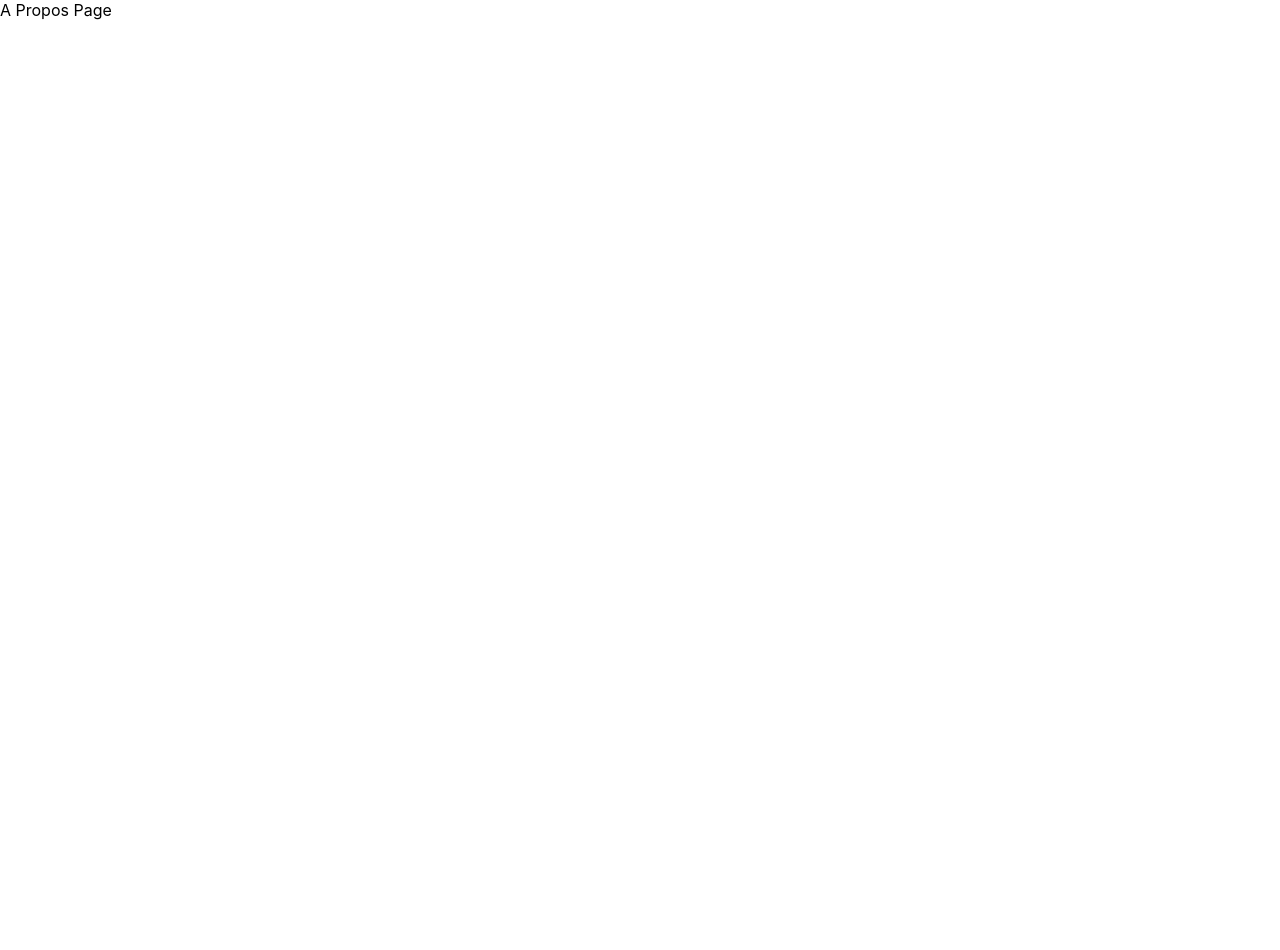
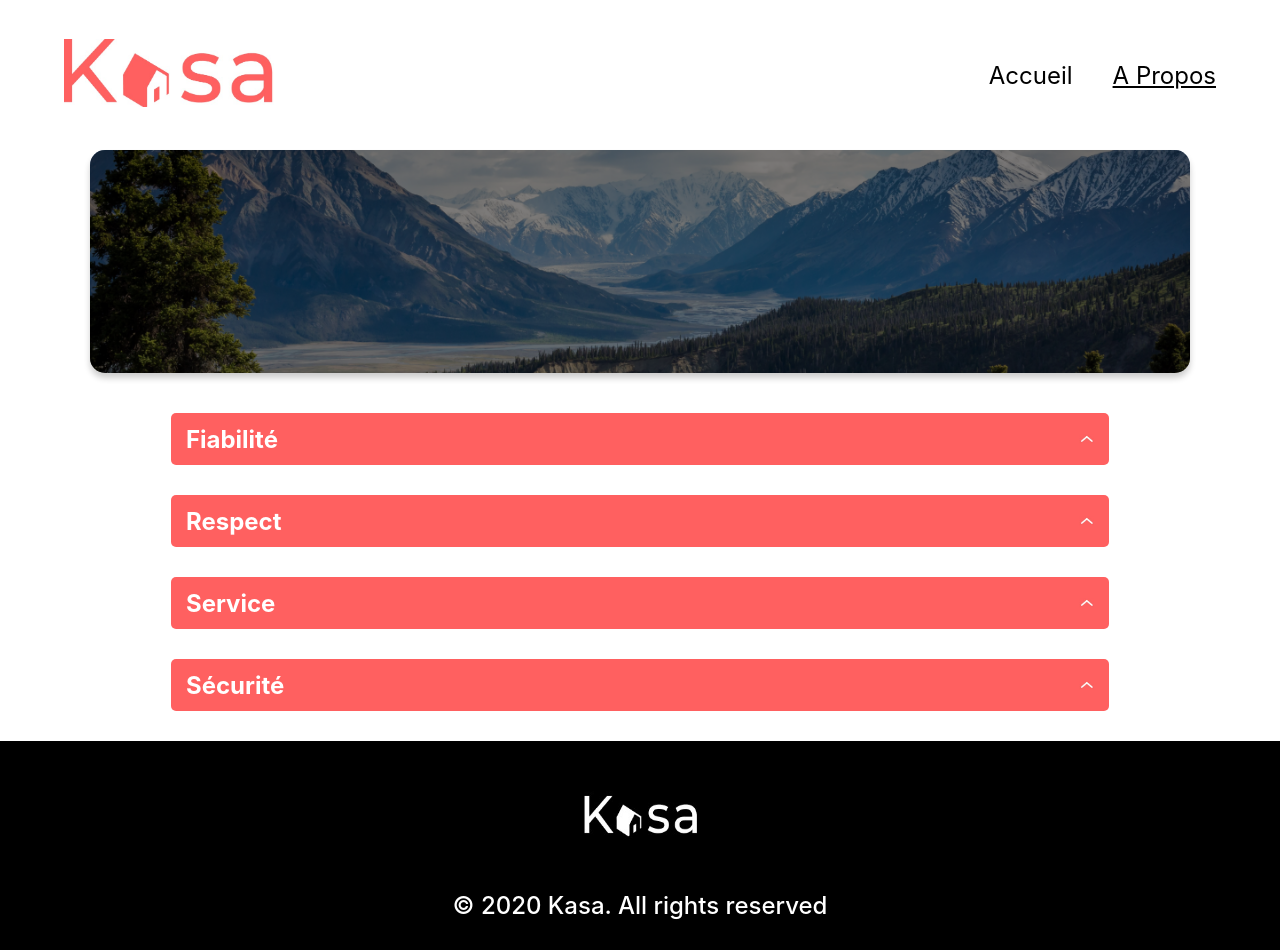
Before and after one commit to cerinetbls/projet-5, a React (Create React App) app: page /Apropos in a window 1280 px wide. Before the commit the page ends 800 px from the top, so only its background shows below. Built offline with nearby package versions, Linux system fonts and the light colour scheme.

Commit message:
Création de la page A propos

```diff
--- /dev/null
+++ b/src/components/Collapse/Collapse.js
@@ -0,0 +1,45 @@
+import React, { useState } from 'react';
+import './Collapse.scss';
+import flechUp from '../../assets/hightArrow.jpg';
+
+function Collapse({ title, content }) {
+    const [open, setOpen] = useState(false);
+
+    const handleToggle = (event) => {
+        // Vérifier si la cible du clic est l'image hightArrow
+        if (event.target.tagName === 'IMG') {
+            setOpen(!open);
+        }
+    };
+
+    return (
+        <div className='Collapse__container'>
+            <div className={`Collapse ${open ? "open" : ""}`}>
+                <div className='Collapse__title' onClick={handleToggle}>
+                    <h2>{title}</h2>
+                    <img
+                        src={flechUp}
+                        alt={open ? "Up" : "Down"}
+                        className={open ? "Collapse__title_img rotate" : "Collapse__title_img"}
+                    />
+                </div>
+                <div className='Collapse__content'>
+                    {open && (
+                        Array.isArray(content) ? (
+                            <ul>
+                                {content.map((item, index) => (
+                                    <li key={index}>{item}</li>
+                                ))}
+                            </ul>
+                        ) : (
+                            <p>{content}</p>
+                        )
+                    )}
+                </div>
+            </div>
+        </div>
+    );
+}
+
+
+export default Collapse;
--- /dev/null
+++ b/src/components/Collapse/Collapse.scss
@@ -0,0 +1,196 @@
+@import '../../App.scss';
+
+// Déclaration des variables
+$transition-speed: 0.3s;
+$transition-slow-speed: 1.5s;
+$rotate-angle: 180deg;
+
+// Animation de slide vers le bas
+@keyframes slide-down {
+    0% {
+        opacity: 0;
+        transform: translateY(-80px);
+    }
+    100% {
+        opacity: 1;
+        transform: translateY(0px);
+    }
+}
+
+// Conteneur principal pour la collapse
+.Collapse__container {
+    display: flex;
+    flex-direction: column;
+    border-radius: $radius1;
+    margin: $margin-base;
+    align-items: center;
+    max-width: $pages-width;
+    width: $psize84;
+
+    .Collapse {
+        display: flex;
+        flex-direction: column;
+        align-items: center;
+        border-radius: $radius1;
+        margin-bottom: $size3;
+        width: $content-large-width;
+
+        // Style lorsque la collapse est ouverte
+        &.open {
+            .Collapse__title img {
+                transform: rotate($rotate-angle);
+            }
+            .Collapse__content {
+                display: block;
+                opacity: 1;
+                width: $content-large-width;
+                transition: $transition-slow-speed;
+                max-height: $pages1-height;
+            }
+        }
+
+        // Titre de la collapse
+        .Collapse__title {
+            display: flex;
+            height: $size52;
+            width: $content-large-width;
+            background-color: $primary-color;
+            padding: $size0 $size2 $size0 $size15;
+            border-radius: $radius1;
+            align-items: center;
+            position: relative;
+
+            h2 {
+                color: $tertiary-color;
+                font-size: $title2;
+                font-weight: $weight1;
+            }
+
+            img {
+                cursor: pointer;
+                position: absolute;
+                height: $size1;
+                width: $size15;
+                color: $tertiary-color;
+                right: $size15;
+                transition: transform $transition-speed ease;
+            }
+        }
+
+        // Contenu de la collapse
+        .Collapse__content {
+            display: none;
+            opacity: 0;
+            overflow: hidden;
+            background-color: $secondary-color;
+            padding: $size15;
+
+            ul {
+                list-style: none;
+                padding: $size0;
+                animation-name: slide-down;
+                animation-duration: 1.5s; // Utilisation de l'animation slide-down
+            }
+
+            li {
+                display: flex;
+                flex-direction: column;
+                margin-bottom: $size1;
+                font-size: $title3;
+                font-weight: $weight3;
+                font-family: $primary-font;
+            }
+
+            p {
+                color: $footer-color;
+                font-size: $title3;
+                font-weight: $weight3;
+                animation-name: slide-down; // Utilisation de l'animation slide-down
+                animation-duration: 1.5s;
+            }
+        }
+    }
+}
+
+// Styles pour les écrans de taille moyenne
+@media (max-width: $medium-screen) {
+    .Collapse__container {
+        width: $content-medium-width;
+
+        .Collapse__title {
+            display: flex;
+            height: $size3;
+            padding: $size0 $size1;
+
+            h2 {
+                font-size: $size2;
+                font-weight: $weight2;
+            }
+        }
+    }
+}
+
+// Styles pour les petits écrans
+@media (max-width: $small3-screen) {
+    .Collapse__container {
+        width: $content-medlarge-width;
+        flex-direction: column;
+        align-items: center;
+        margin: $margin-base;
+    }
+
+    .Collapse__title {
+        display: flex;
+        height: $size45;
+        padding: $size0 $size1;
+
+        h2 {
+            font-size: $title8;
+            font-weight: $weight2;
+        }
+    }
+}
+
+// Styles pour les très petits écrans
+@media (max-width: $small-screen) {
+    .Collapse__container {
+        width: $psize92;
+        flex-direction: column;
+        align-items: center;
+        margin: $size0 auto;
+
+        .Collapse {
+            margin-bottom: $size2;
+
+            .Collapse__title {
+                display: flex;
+                height: $size3;
+                padding: $size0 $size1;
+
+                h2 {
+                    font-size: $title4;
+                    font-weight: $weight6;
+                }
+
+                img {
+                    height: $size08;
+                    width: $size12;
+                    right: $size15;
+                }
+            }
+
+            .Collapse__content {
+                padding: $size1;
+
+                li {
+                    margin-bottom: $size1;
+                    font-size: $title5;
+                }
+
+                p {
+                    font-size: $title5;
+                }
+            }
+        }
+    }
+}
--- a/src/pages/Apropos/Apropos.js
+++ b/src/pages/Apropos/Apropos.js
@@ -1,7 +1,57 @@
-import React from 'react';
+// import React from "react";
+import React from "react";
+import Banner from "../../components/Banner/Banner";
+import Header from "../../components/Header/Header";
+import Footer from "../../components/Footer/Footer";
+import Collapse from "../../components/Collapse/Collapse";
+import imgAproposBanner from "../../assets/paysageApropos.png";
+import './Apropos.scss';
+
+const DEFAULT_COLLAPSE = [
+    {
+        id: 0,
+        title: "Fiabilité",
+        content: "Les annonces postées sur Kasa garantissent une fiabilité totale. Les photos sont conformes aux logements, et toutes les informations sont régulièrement vérifiées par nos équipes.",
+    },
+    {
+        id: 1,
+        title: "Respect",
+        content: "La bienveillance fait partie des valeurs fondatrices de Kasa. Tout comportement discriminatoire ou de perturbation du voisinage entraînera une exclusion de notre plateforme.",
+    },
+    {
+        id: 2,
+        title: "Service",
+        content: "Nos équipes se tiennent à votre disposition pour vous fournir une expérience parfaite. N'hésitez pas à nous contacter si vous avez la moindre question.",
+    },
+    {
+        id: 3,
+        title: "Sécurité",
+        content: "La sécurité est la priorité de Kasa. Aussi bien pour nos hôtes que pour les voyageurs, chaque logement correspond aux critères de sécurité établis par nos services. En laissant une note aussi bien à l'hôte qu'au locataire, cela permet à nos équipes de vérifier que les standards sont bien respectés. Nous organisons également des ateliers sur la sécurité domestique pour nos hôtes.",
+    },
+];
 
 function Apropos() {
-  return <div>A Propos Page</div>;
+    // const [collapses, setCollapses] = useState(DEFAULT_COLLAPSE);
+
+    const CollapsesListe = DEFAULT_COLLAPSE.map((collapse) => (
+        <Collapse
+            key={collapse.id}
+            title={collapse.title}
+            content={collapse.content}
+        />
+    ));
+
+    return (
+        <div className="apropos">
+
+                <Header />
+                <Banner texte="" image={imgAproposBanner} />
+
+                <div className="Collapse__container">{CollapsesListe}</div>
+                <Footer />
+
+        </div>
+    );
 }
 
 export default Apropos;
--- a/src/pages/Apropos/Apropos.scss
+++ b/src/pages/Apropos/Apropos.scss
@@ -0,0 +1,21 @@
+@import '../../App.scss';
+
+.apropos {
+
+    max-width: $pages-width;
+    width: $content-large-width;
+    margin: $margin-base;
+
+}
+
+@media (max-width: $medium-screen) {
+    .apropos {
+        width: $content-large-width;
+    }
+}
+
+@media (max-width: $small-screen) {
+    .apropos {
+        width: $content-large-width;
+    }
+}
```
